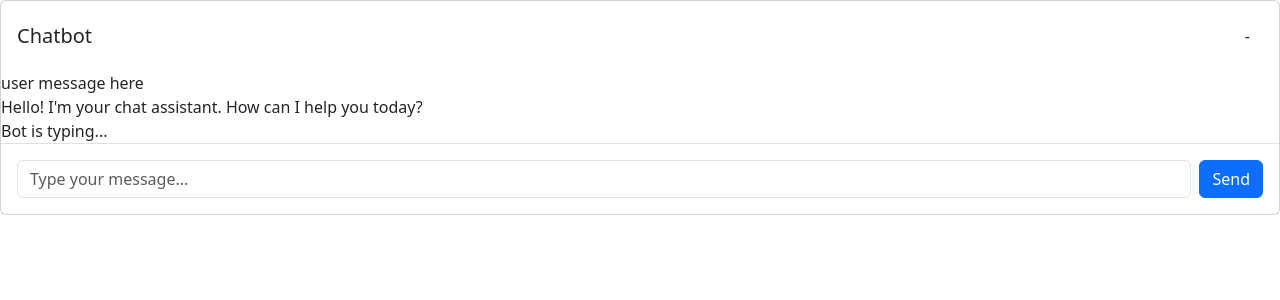
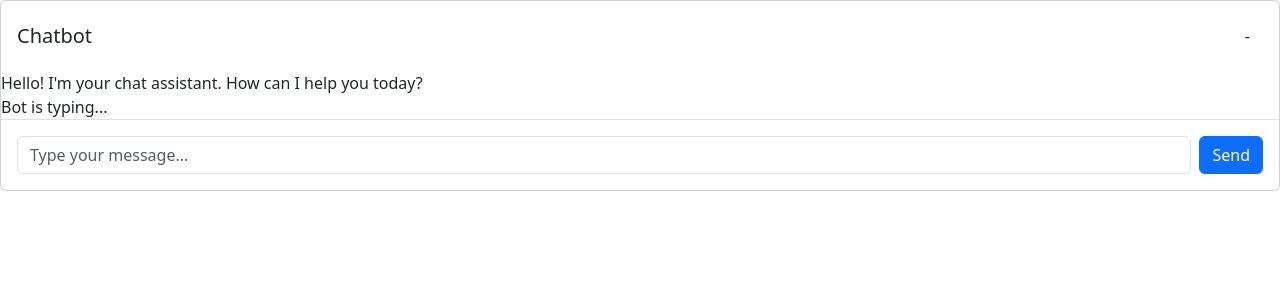
Before and after one commit to nik-x625/test2, a Flask app: page /bot in a window 1280 px wide. Shown: the top 300 px of the page. Run offline with Flask 3, Linux system fonts and the light colour scheme; some libraries are stand-ins or nearby versions.

Commit message:
bot update

```diff
--- a/templates/bot-main.html
+++ b/templates/bot-main.html
@@ -26,7 +26,6 @@
       <div class="bot-message-container" id="bot-message-container">
 
         <div id="bot-user-message" class="bot-user-message">
-          user message here
         </div>
 
         <div class="bot-message">
```
